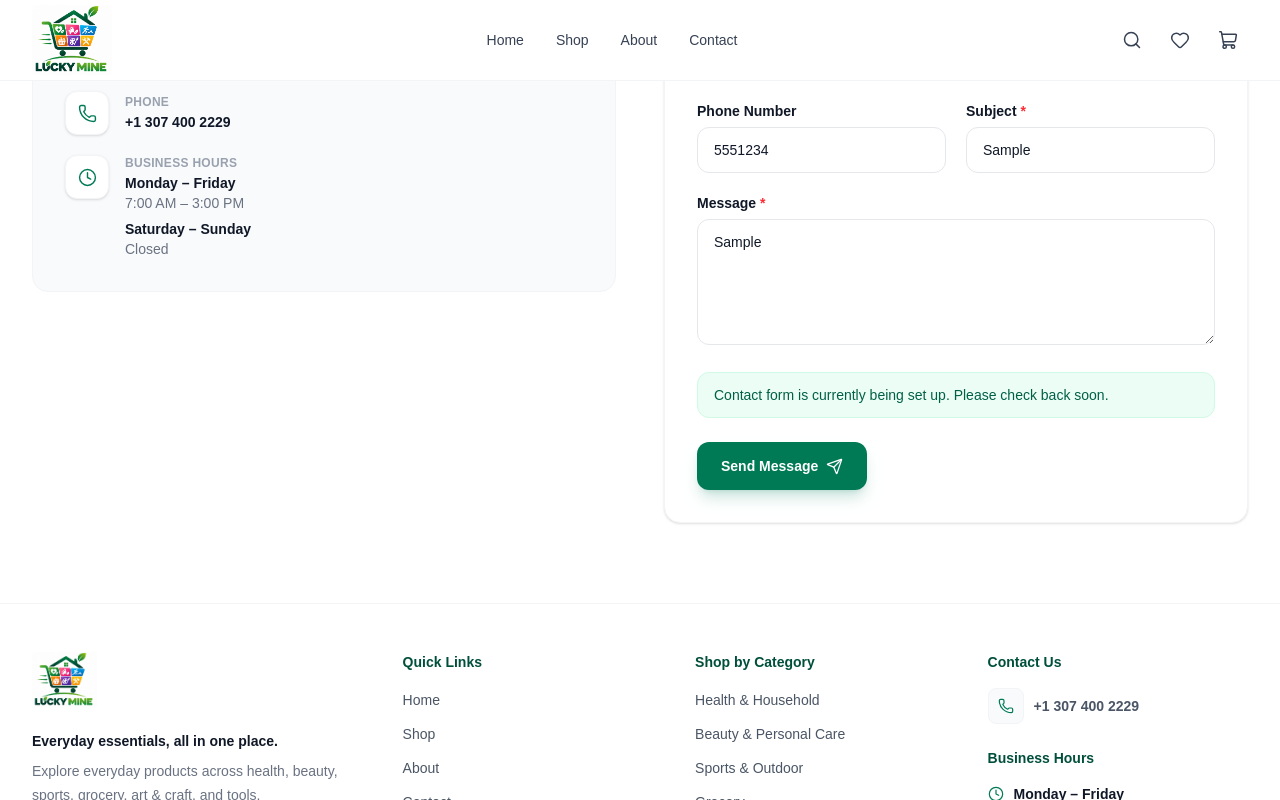
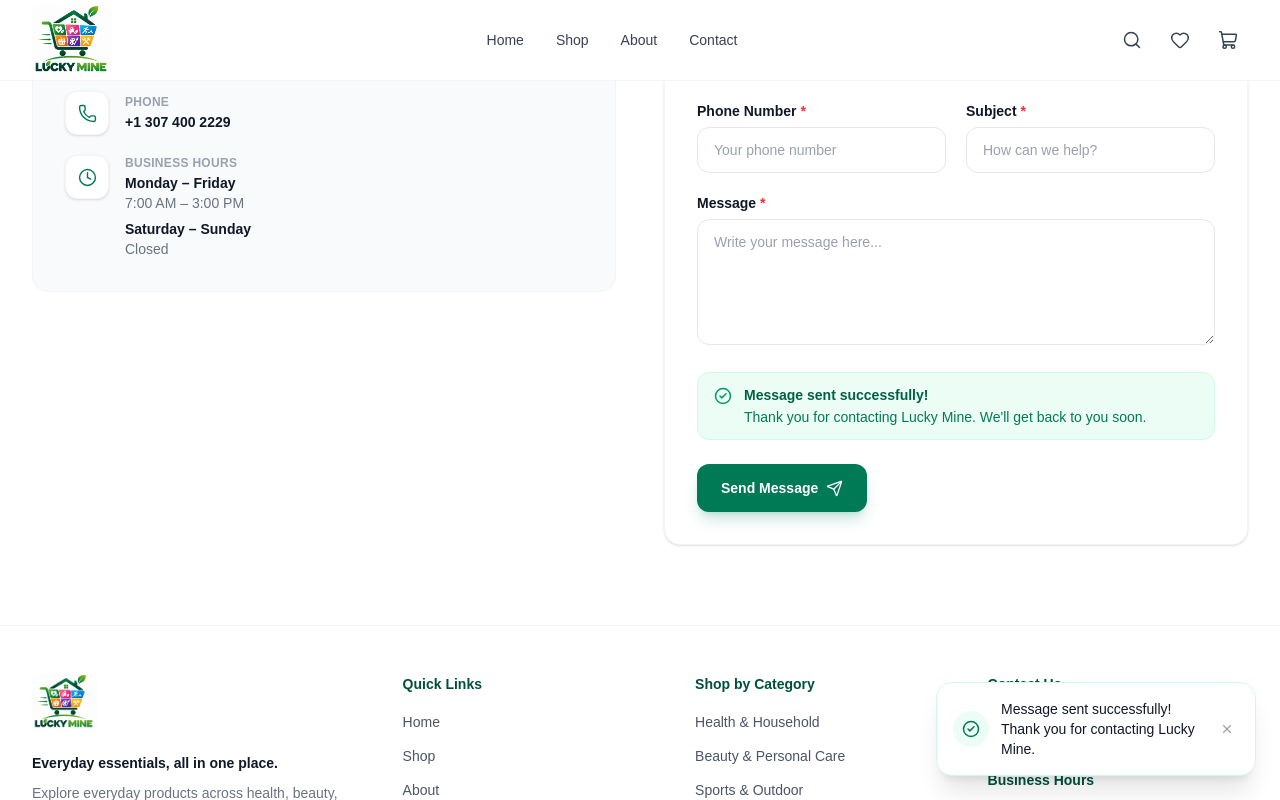
Before and after one commit to pavankrishtaiahveguru/lucky-mine, a Next.js app: page /contact in a window 1280 px wide. Both pictures are taken after typing "Sample", "name@example.com", "5551234", "Sample", "Sample" into the empty fields and a click on the button "Send Message". Shown: the part 567-1367 px from the top of the page. Built offline with nearby package versions, Linux system fonts and the light colour scheme.

Commit message:
updated files

```diff
--- a/src/components/common/DevelopedByStaffArc.jsx
+++ b/src/components/common/DevelopedByStaffArc.jsx
@@ -19,7 +19,7 @@ export default function DevelopedByStaffArc() {
       />
 
       <a
-        href="https://www.staffarc.in"
+        href="https://www.staffarc.tech"
         target="_blank"
         rel="noopener noreferrer"
         className="font-semibold text-orange-500 transition-all duration-300 hover:text-black"
--- a/src/components/contact/ContactForm.jsx
+++ b/src/components/contact/ContactForm.jsx
@@ -1,7 +1,8 @@
 "use client";
 
-import { useState } from "react";
-import { Send } from "lucide-react";
+import { useEffect, useRef, useState } from "react";
+import { CheckCircle2, Send } from "lucide-react";
+import { useShop } from "@/context/ShopContext";
 
 const initialForm = {
   name: "",
@@ -11,20 +12,35 @@ const initialForm = {
   message: "",
 };
 
-// No backend/email integration exists yet, so there is no real
-// submission mechanism. The form validates client-side and shows
-// the setup notice below instead of pretending the message was
-// delivered. When an API route becomes available, post the form
-// there inside handleSubmit and switch to the success/error states.
-const SETUP_NOTICE =
-  "Contact form is currently being set up. Please check back soon.";
-const ERROR_NOTICE =
-  "We couldn't send your message right now. Please try again.";
+// Showcase/demo-only form: nothing is sent anywhere. Submission is
+// simulated on the frontend only — no API request, no email, no
+// backend endpoint, and no stored data. If a real backend becomes
+// available, add the request inside handleSubmit and replace the
+// simulated success flow with response-based success/error states.
+const SUCCESS_TITLE = "Message sent successfully!";
+const SUCCESS_TEXT =
+  "Thank you for contacting Lucky Mine. We'll get back to you soon.";
+
+const SEND_DELAY_MS = 700; // Brief "Sending..." feedback before success.
+const NOTICE_DISMISS_MS = 5000; // Auto-dismiss the in-form success notice.
 
 export default function ContactForm() {
+  const { showToast } = useShop();
   const [form, setForm] = useState(initialForm);
   const [errors, setErrors] = useState({});
-  const [notice, setNotice] = useState(null); // { type: "info" | "error", text }
+  const [status, setStatus] = useState("idle"); // idle | sending | success
+  const noticeTimerRef = useRef(null);
+
+  // Auto-dismiss the in-form success notice after a few seconds.
+  useEffect(() => {
+    if (status !== "success") return;
+
+    noticeTimerRef.current = setTimeout(() => {
+      setStatus("idle");
+    }, NOTICE_DISMISS_MS);
+
+    return () => clearTimeout(noticeTimerRef.current);
+  }, [status]);
 
   const handleChange = (field) => (event) => {
     setForm((current) => ({ ...current, [field]: event.target.value }));
@@ -45,6 +61,10 @@ export default function ContactForm() {
       nextErrors.email = "Please enter a valid email address.";
     }
 
+    if (form.phone.trim().length === 0) {
+      nextErrors.phone = "Please enter your phone number.";
+    }
+
     if (form.subject.trim().length === 0) {
       nextErrors.subject = "Please enter a subject.";
     }
@@ -57,20 +77,31 @@ export default function ContactForm() {
   };
 
   const handleSubmit = (event) => {
+    // Showcase-only: block the browser's default submission so nothing
+    // is ever sent, stored, or delivered.
     event.preventDefault();
 
     const nextErrors = validate();
 
     if (Object.keys(nextErrors).length > 0) {
       setErrors(nextErrors);
-      setNotice(null);
+      setStatus("idle");
       return;
     }
 
-    // Ready for future integration: send the form here and show the
-    // success ("Thanks for reaching out! Your message has been
-    // received.") or error notice based on the response.
-    setNotice({ type: "info", text: SETUP_NOTICE });
+    // Simulate a short processing state, then show success — purely on
+    // the frontend. No data leaves the browser.
+    setStatus("sending");
+
+    setTimeout(() => {
+      setStatus("success");
+      setForm(initialForm);
+      setErrors({});
+      showToast(
+        "Message sent successfully! Thank you for contacting Lucky Mine.",
+        "check"
+      );
+    }, SEND_DELAY_MS);
   };
 
   const inputClasses = (hasError) =>
@@ -79,6 +110,8 @@ export default function ContactForm() {
         ? "border-red-400 focus:border-red-500"
         : "border-gray-200 focus:border-emerald-500"
     }`;
+
+  const isSending = status === "sending";
 
   return (
     <form onSubmit={handleSubmit} noValidate>
@@ -139,13 +172,13 @@ export default function ContactForm() {
           )}
         </div>
 
-        {/* Phone Number (optional) */}
+        {/* Phone Number */}
         <div>
           <label
             htmlFor="contact-phone"
             className="mb-1.5 block text-sm font-semibold text-gray-900"
           >
-            Phone Number
+            Phone Number <span className="text-red-500">*</span>
           </label>
 
           <input
@@ -153,10 +186,18 @@ export default function ContactForm() {
             type="tel"
             value={form.phone}
             onChange={handleChange("phone")}
-            placeholder="Optional"
+            placeholder="Your phone number"
             autoComplete="tel"
-            className={inputClasses(false)}
+            aria-invalid={Boolean(errors.phone)}
+            aria-describedby={errors.phone ? "contact-phone-error" : undefined}
+            className={inputClasses(Boolean(errors.phone))}
           />
+
+          {errors.phone && (
+            <p id="contact-phone-error" className="mt-1.5 text-xs text-red-600">
+              {errors.phone}
+            </p>
+          )}
         </div>
 
         {/* Subject */}
@@ -219,27 +260,48 @@ export default function ContactForm() {
         )}
       </div>
 
-      {/* Notice */}
-      {notice && (
+      {/* Success notice (simulated submission — no message is delivered) */}
+      {status === "success" && (
         <div
           role="status"
-          className={`mt-5 rounded-xl border px-4 py-3 text-sm ${
-            notice.type === "info"
-              ? "border-emerald-100 bg-emerald-50 text-emerald-800"
-              : "border-red-100 bg-red-50 text-red-700"
-          }`}
+          className="mt-5 flex items-start gap-3 rounded-xl border border-emerald-100 bg-emerald-50 px-4 py-3 text-emerald-800"
         >
-          {notice.text}
+          <CheckCircle2
+            size={18}
+            strokeWidth={2}
+            className="mt-0.5 shrink-0 text-emerald-600"
+          />
+
+          <div className="text-sm">
+            <p className="font-semibold">{SUCCESS_TITLE}</p>
+            <p className="mt-0.5 text-emerald-700">{SUCCESS_TEXT}</p>
+          </div>
         </div>
       )}
 
       {/* Submit */}
       <button
         type="submit"
-        className="mt-6 inline-flex w-full cursor-pointer items-center justify-center gap-2 rounded-xl bg-emerald-700 px-6 py-3.5 text-sm font-semibold text-white shadow-lg shadow-emerald-700/20 transition-all duration-300 hover:bg-emerald-800 hover:shadow-xl focus-visible:outline-2 focus-visible:outline-offset-2 focus-visible:outline-emerald-700 sm:w-auto"
+        disabled={isSending}
+        aria-busy={isSending}
+        className="mt-6 inline-flex w-full cursor-pointer items-center justify-center gap-2 rounded-xl bg-emerald-700 px-6 py-3.5 text-sm font-semibold text-white shadow-lg shadow-emerald-700/20 transition-all duration-300 hover:bg-emerald-800 hover:shadow-xl focus-visible:outline-2 focus-visible:outline-offset-2 focus-visible:outline-emerald-700 disabled:cursor-not-allowed disabled:opacity-70 sm:w-auto"
       >
-        Send Message
-        <Send size={17} strokeWidth={1.8} />
+        {isSending ? (
+          <>
+            Sending...
+            <Send
+              size={17}
+              strokeWidth={1.8}
+              className="animate-pulse"
+              aria-hidden="true"
+            />
+          </>
+        ) : (
+          <>
+            Send Message
+            <Send size={17} strokeWidth={1.8} />
+          </>
+        )}
       </button>
     </form>
   );
--- a/src/context/ShopContext.jsx
+++ b/src/context/ShopContext.jsx
@@ -9,7 +9,7 @@ import {
   useRef,
   useState,
 } from "react";
-import { Check, Heart, ShoppingCart, X } from "lucide-react";
+import { Check, CheckCircle2, Heart, ShoppingCart, X } from "lucide-react";
 import { products } from "@/data/products";
 
 const ShopContext = createContext(null);
@@ -254,6 +254,7 @@ export function ShopProvider({ children }) {
   const iconFor = {
     cart: ShoppingCart,
     heart: Heart,
+    check: CheckCircle2,
   };
 
   return (
```
Also changed, not shown: 1 other file (tests, documents, lock files or other folders).
